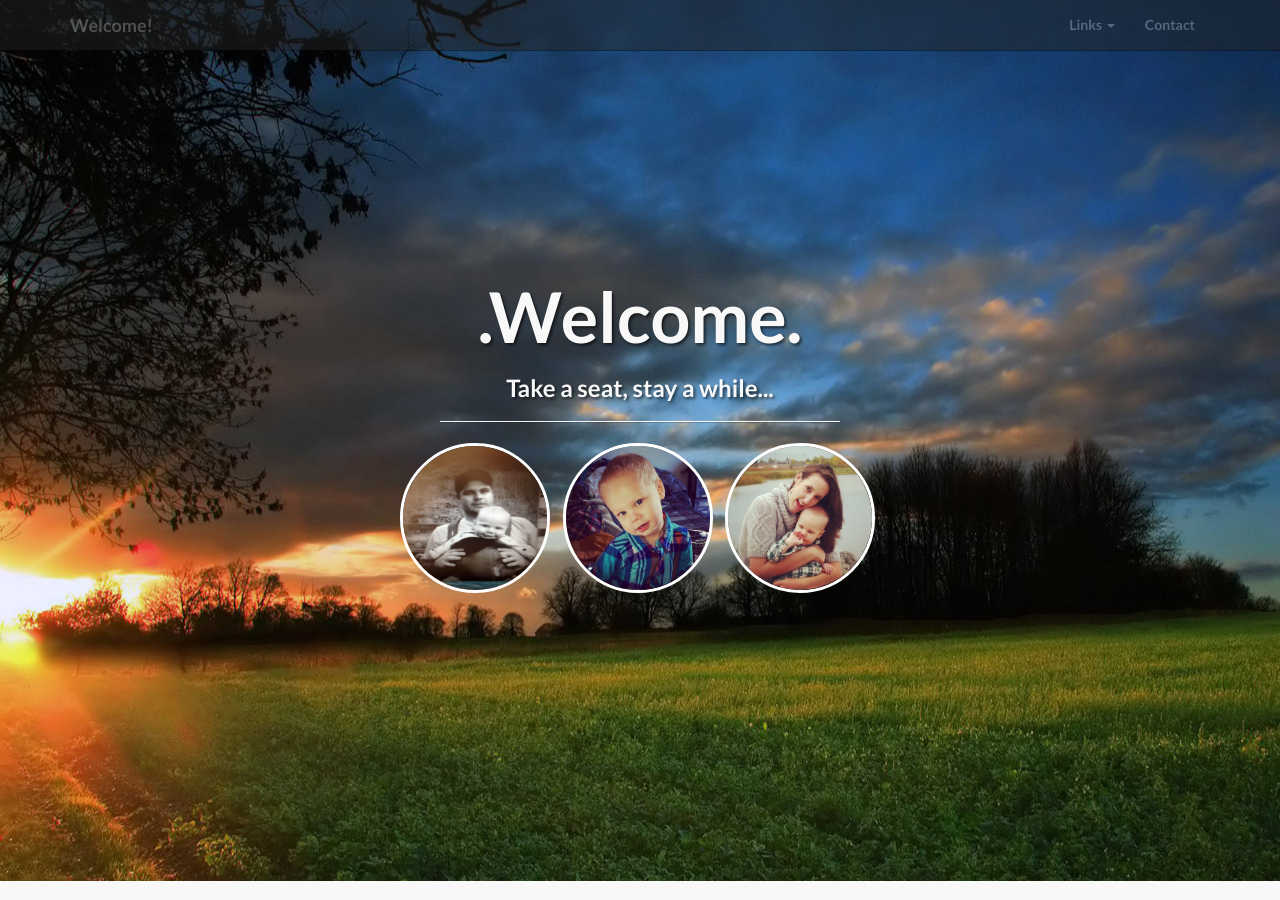
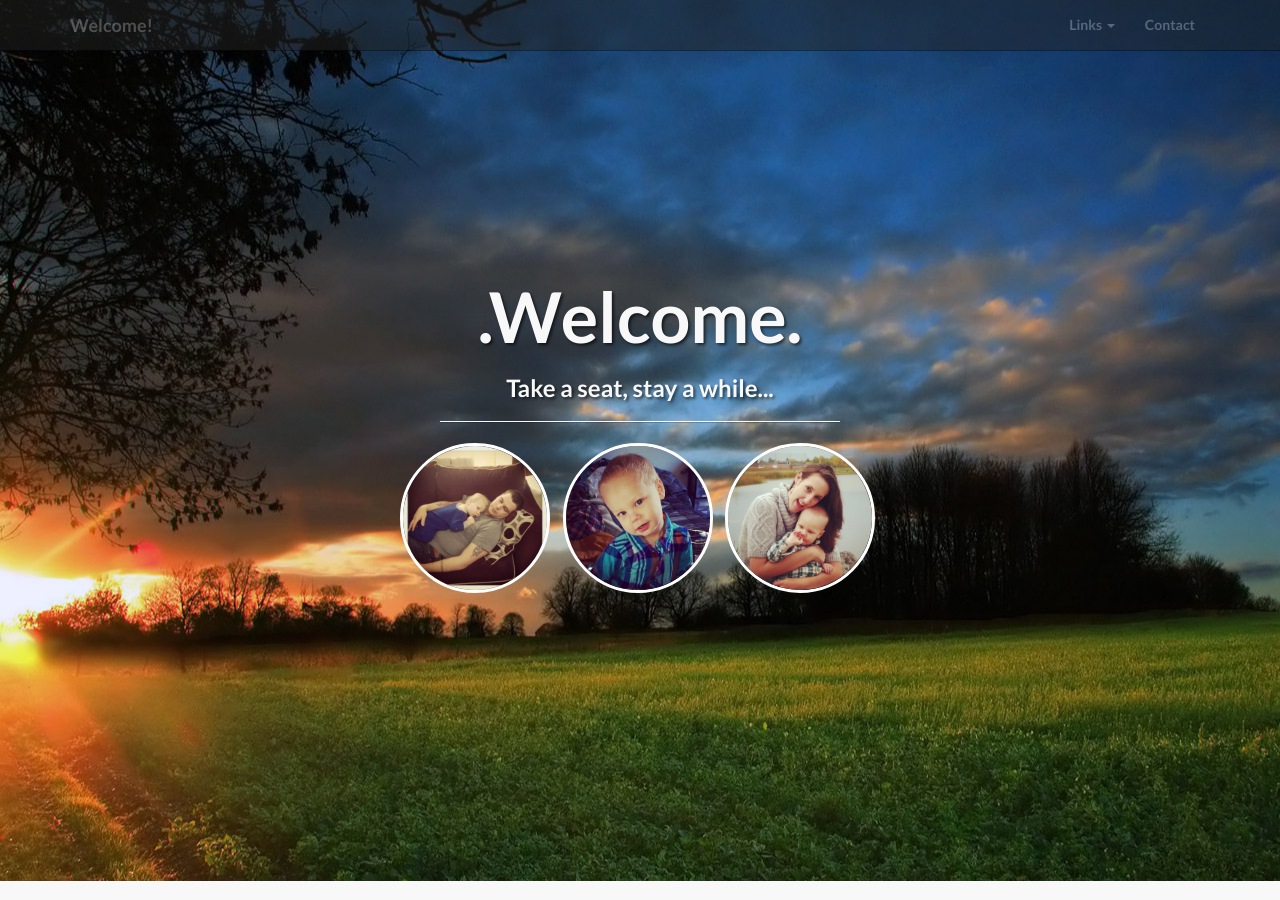
Before and after one commit to jenniferarmstrong/jenniferarmstrong.github.io, a Jekyll site: the page built from index.html, in a window 1280 px wide and 900 px high. Built offline with Jekyll 4.4.1, drawn with Linux system fonts in a browser that asks for light colours; Markdown is read by kramdown in place of the engine named in the settings; the list of posts is cut into pages by our own code; comment, search, counter and statistics services are not loaded.

Commit message:
pic change

```diff
--- a/index.html
+++ b/index.html
@@ -15,7 +15,7 @@ title: Wiggles and Cupcakes
                         <hr class="intro-divider">
                         <ul class="list-inline intro-social-buttons">
                             <li>
-                                <img src="/img/cir11.jpg" class="circle img-circle">
+                                <img src="/img/cir111.jpg" class="circle img-circle">
                             </li>
                             <li>
                                 <img src="/img/cir2.jpg" class="circle img-circle">
```
Also changed, not shown: img/cir111.jpg (added), 3 other files.
